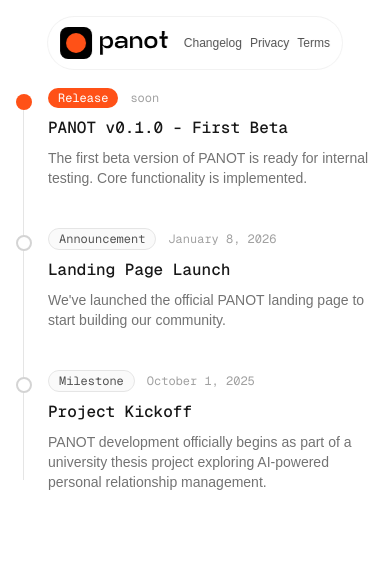
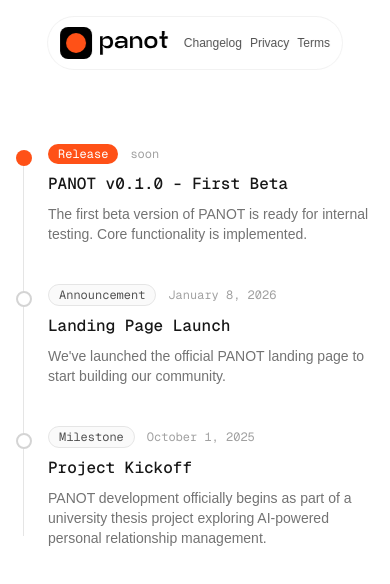
Before and after one commit to panot-hq/landing, a Next.js app: page /en/changelog in a window 390 px wide. Shown: the top 584 px of the page. Built offline with nearby package versions, Linux system fonts and the light colour scheme.

Commit message:
privacy policy #2

```diff
--- a/src/app/[locale]/changelog/page.tsx
+++ b/src/app/[locale]/changelog/page.tsx
@@ -22,7 +22,7 @@ export default async function ChangelogPage({ params }: Props) {
         <div className="mx-auto flex min-h-screen max-w-3xl flex-col px-4 pb-16 pt-8 sm:px-8 sm:pt-10">
           <Header />
 
-          <section className="mt-8 flex flex-1 flex-col gap-6 pt-6 sm:mt-14 sm:gap-10 sm:pt-10">
+          <section className="mt-8 flex flex-1 flex-col gap-6 pt-20 sm:mt-14 sm:gap-10 sm:pt-10">
             <Timeline />
           </section>
         </div>
```
